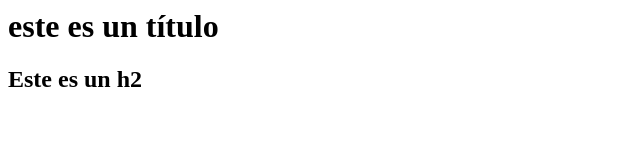
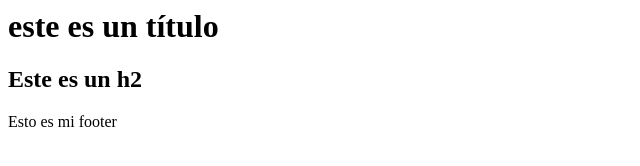
Before and after one commit to geguevara/gitbranch, a plain HTML site: page index.html in a window 1280 px wide. Shown: the whole page, without its empty margins (0-640 px from the left). Drawn offline with Linux system fonts and the light colour scheme.

Commit message:
Agrego footer

```diff
--- a/index.html
+++ b/index.html
@@ -4,4 +4,7 @@
         <h1> este es un título</h1>
         <h2>Este es un h2</h2>
     </body>
+    <footer>
+        Esto es mi footer
+    </footer>
 </html>
```
